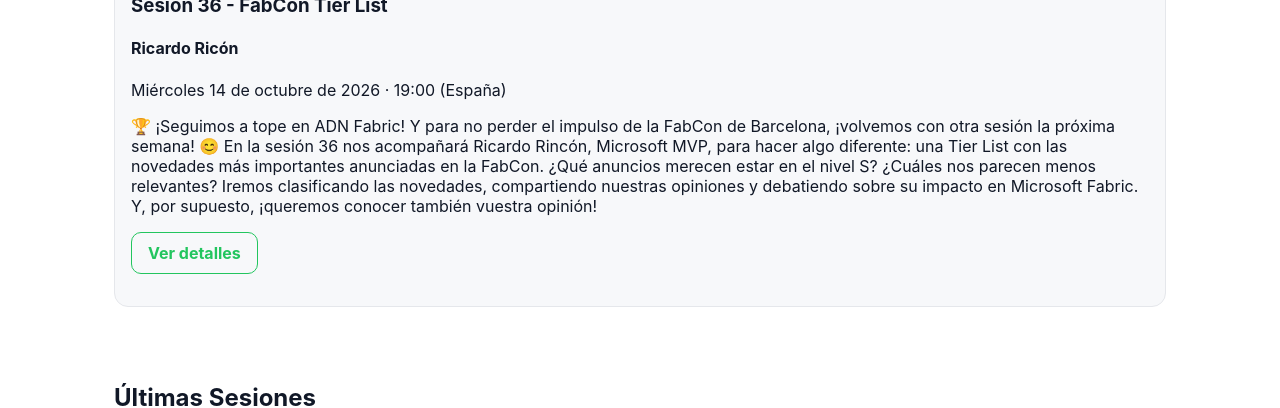
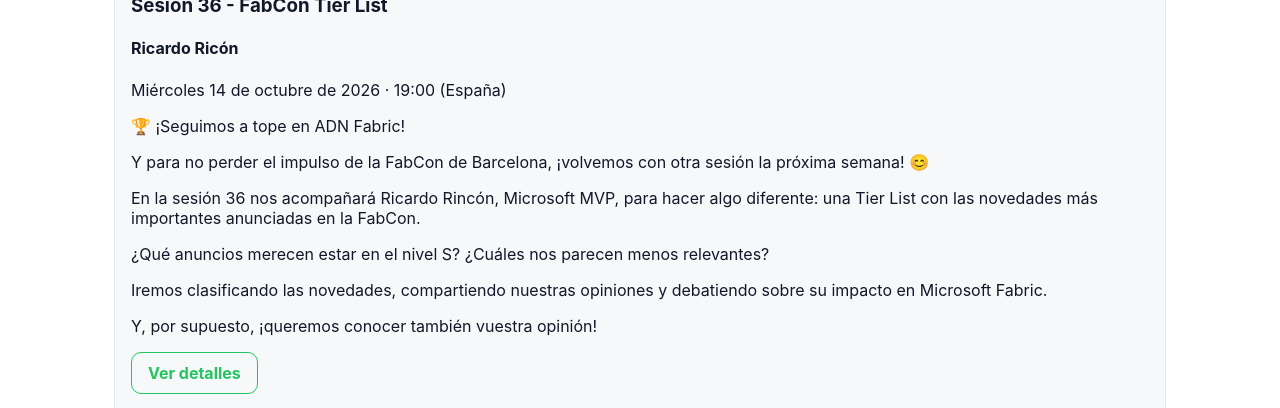
Before and after one commit to ADNFabric/ADNFabric, a Jekyll site: the page built from docs/index.md, in a window 1280 px wide and 900 px high, scrolled down 1055 px, cut to the strip 144-552 px from the top of the window. Built offline with Jekyll 4.4.1, drawn with Linux system fonts in a browser that asks for light colours.

Commit message:
Corrección en incoming para que preserve la separación entre líneas.

```diff
--- a/docs/_includes/upcoming.html
+++ b/docs/_includes/upcoming.html
@@ -6,7 +6,7 @@
     {% if next.title %}<h3>{{ next.title }}</h3>{% endif %}
     {% if next.speaker %}<h4>{{ next.speaker }}</h4>{% endif %}
     {% if next.date or next.time %}<p class="meta">{% if next.date %}{{ next.date }}{% endif %}{% if next.date and next.time %} · {% endif %}{% if next.time %}{{ next.time }} (España){% endif %}</p>{% endif %}
-    {% if next.description %}<p>{{ next.description }}</p>{% endif %}
+    {% if next.description %}<div class="upcoming-description">{{ next.description | markdownify }}</div>{% endif %}
     {% if next.cta_url %}<p><a class="btn" href="{{ next.cta_url }}" target="_blank" rel="noopener">Ver detalles</a></p>{% endif %}
   </div>
 </section>
```
Also changed, not shown: docs/_data/upcoming.yml (line endings or trailing spaces).
